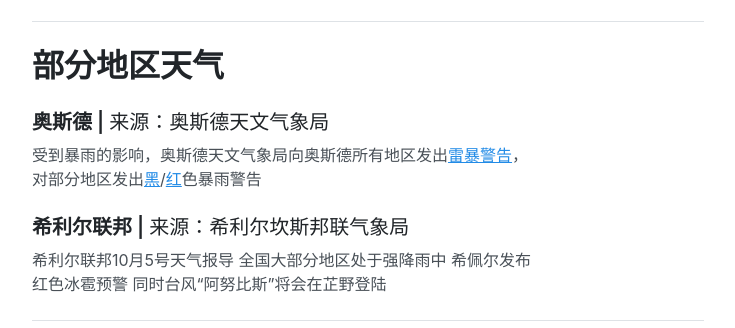
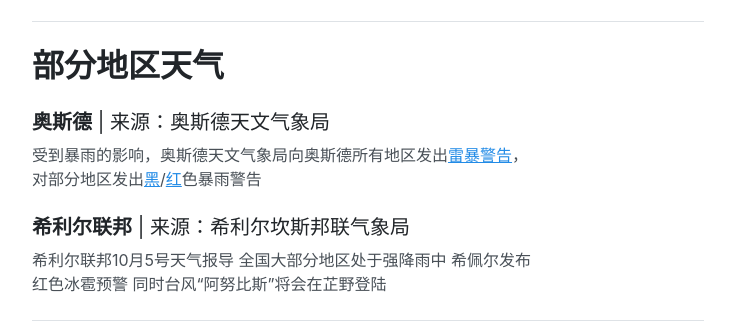
Before and after one commit to vunconf/vunconf.github.io, a Jekyll site: the page built from iao/index.html, in a window 1280 px wide. Shown: the part 413-741 px from the top of the page, without its empty margins (272-1007 px from the left). Built offline with Jekyll 4.4.1, drawn with Linux system fonts in a browser that asks for light colours.

Commit message:
Update index.html

```diff
--- a/iao/index.html
+++ b/iao/index.html
@@ -11,11 +11,11 @@
 {% endfor %}
 <hr>
 <h1>部分地区天气</h1>
-<h3>奥斯德 | <span style="font-weight: 400">来源：奥斯德天文气象局</span></h3>
+<h3>奥斯德<span style="font-weight: 400"> | 来源：奥斯德天文气象局</span></h3>
 <div>
   <p style="width: 75%;text-align: left;">受到暴雨的影响，奥斯德天文气象局向奥斯德所有地区发出<a href="osd/wns_intro/#THN">雷暴警告</a>，对部分地区发出<a href="osd/wns_intro/#RS_B">黑</a>/<a href="osd/wns_intro/#RS_R">红</a>色暴雨警告</p>
 </div>
-<h3>希利尔联邦 | <span style="font-weight: 400">来源：希利尔坎斯邦联气象局</span></h3>
+<h3>希利尔联邦<span style="font-weight: 400"> | 来源：希利尔坎斯邦联气象局</span></h3>
 <div>
   <p style="width: 75%;text-align: left;">希利尔联邦10月5号天气报导 全国大部分地区处于强降雨中 希佩尔发布红色冰雹预警 同时台风“阿努比斯”将会在芷野登陆</p>
 </div>
```
